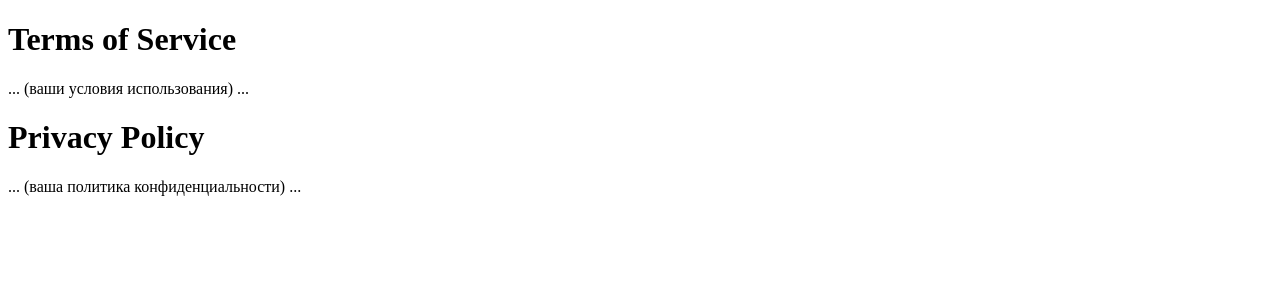
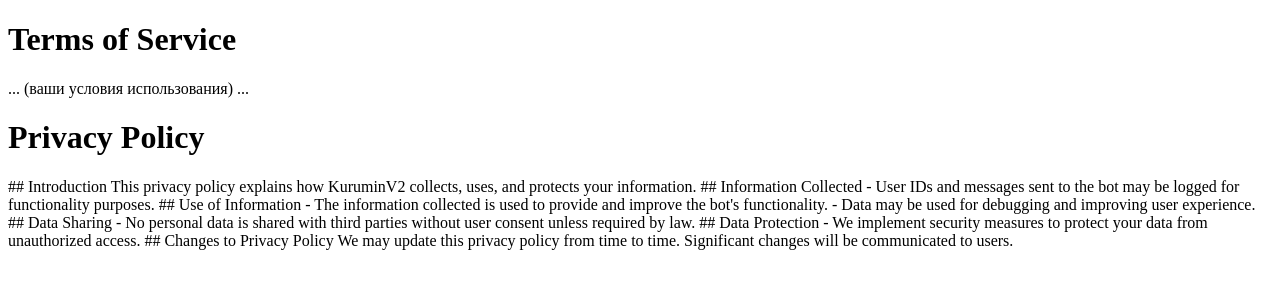
Before and after one commit to dehavo/Kurumin, a plain HTML site: page index.html in a window 1280 px wide. Drawn offline with Linux system fonts and the light colour scheme.

Commit message:
Update index.html

```diff
--- a/index.html
+++ b/index.html
@@ -10,6 +10,25 @@
     <p>... (ваши условия использования) ...</p>
 
     <h1>Privacy Policy</h1>
-    <p>... (ваша политика конфиденциальности) ...</p>
+    <p>
+
+## Introduction
+This privacy policy explains how KuruminV2 collects, uses, and protects your information.
+
+## Information Collected
+- User IDs and messages sent to the bot may be logged for functionality purposes.
+
+## Use of Information
+- The information collected is used to provide and improve the bot's functionality.
+- Data may be used for debugging and improving user experience.
+
+## Data Sharing
+- No personal data is shared with third parties without user consent unless required by law.
+
+## Data Protection
+- We implement security measures to protect your data from unauthorized access.
+
+## Changes to Privacy Policy
+We may update this privacy policy from time to time. Significant changes will be communicated to users.</p>
 </body>
 </html>
```
